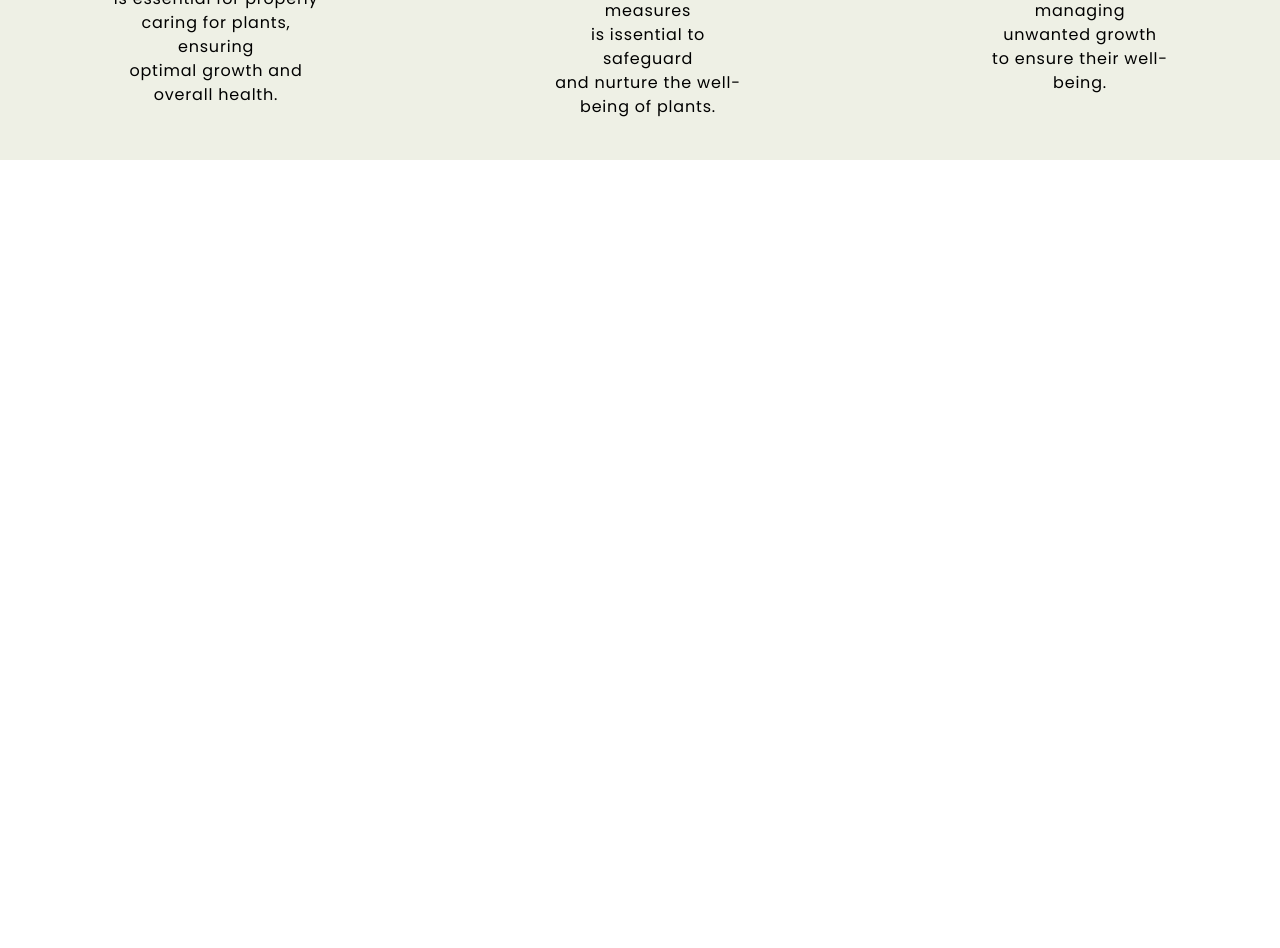
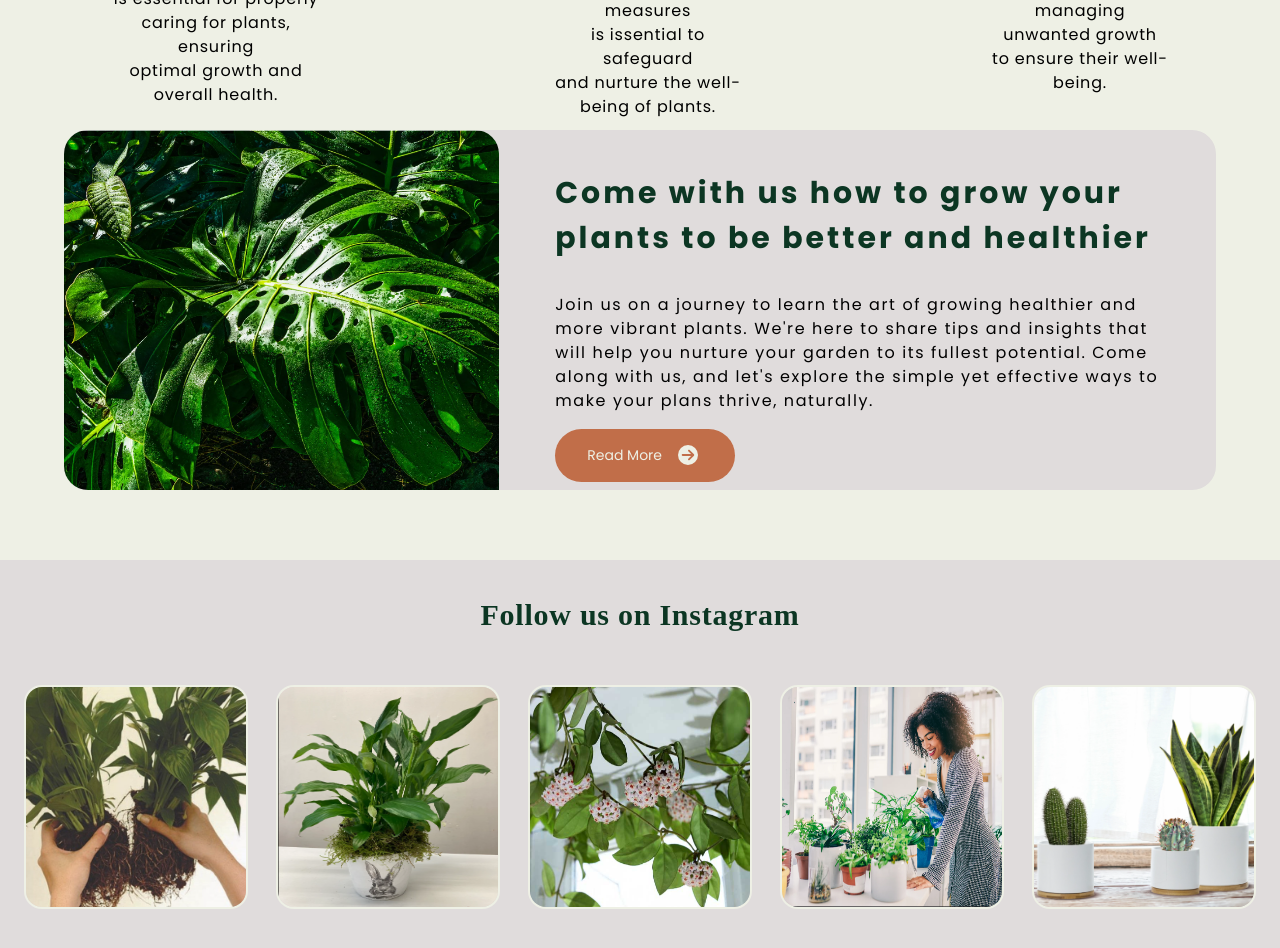
Before and after one commit to Seaaaany1804/Urban-Greenery, a React (Create React App) app: page / in a window 1280 px wide. Shown: the part 3040-3988 px from the top of the page. Before the commit the page ends 3200 px from the top, so only its background shows below. Built offline with nearby package versions, Linux system fonts and the light colour scheme; a web font is replaced by a local one.

Commit message:
Updated Half of BlogPage Responsive Design

```diff
--- a/src/pages/BlogPage.jsx
+++ b/src/pages/BlogPage.jsx
@@ -9,36 +9,35 @@ import { FaCircleArrowRight } from "react-icons/fa6";
 
 function BlogPage() {
   return (
-    <div className='hidden h-screen bg-white'>
+    <div className='h-screen bg-white'>
       <div className='h-3/6 bg-white'>
-        <div className='flex justify-center items-center h-full'>
-            <div className='flex w-[1200px] h-[400px] bg-gray rounded-3xl mt-[-100px]'>
+        <div className='flex flex-col justify-center items-center h-full'>
+            <div className='flex flex-col sm:flex-row w-[30%] h-[110%] sm:w-[90%] sm:h-[55%] md:h-[70%] lg:h-[90%] bg-gray rounded-3xl mt-[-100px]'>
                 <div>
-                    <img src={fullPlant} alt="Full Plants" className='h-[400px] rounded-l-3xl' />
+                    <img src={fullPlant} alt="Full Plants" className='lg:h-[100%] lg:w-[700px] sm:h-[100%] md:h-[100%] rounded-t-3xl sm:rounded-l-3xl' />
                 </div>
 
-                <div className='flex justify-center w-[70%] mt-8'>
-                    <div>
-                        <h1 className='text-primary tracking-widest font-bold font-poppins text-[30px]'>
-                            Come with us  how to grow your <br/> plants to
+                <div className='flex justify-center text-center w-[100%] mt-8 '>
+                    <div className='flex flex-col lg:items-start justify-center lg:w-[90%] px-[20px]'>
+                        <h1 className='text-center sm:text-start text-primary tracking-widest font-bold font-poppins lg:w-[80%] xl:w-[100%] text-[18px] lg:text-[30px]'>
+                            Come with us  how to grow your plants to
                         be better and healthier</h1>
                         <div className='mt-8'>
-                            <h1 className='font-poppins tracking-widest'> Join us on a journey to learn the art of growing healthier and <br/>
-                            more vibrant plants. We're here to share tips and insights that <br/>
-                            will help you nurture your garden to its fullest potential. Come <br/>
-                            along with us, and let's explore the simple yet effective ways to <br/>
+                            <h1 className='hidden xl:block font-poppins tracking-widest lg:text-start'> Join us on a journey to learn the art of growing healthier and
+                            more vibrant plants. We're here to share tips and insights that
+                            will help you nurture your garden to its fullest potential. Come
+                            along with us, and let's explore the simple yet effective ways to
                             make your plans thrive, naturally. </h1>
                         </div>
-                        <button type="button" className='flex items-center text-[14px] text-white font-poppins mt-8 bg-tertiary p-4 px-8 rounded-full'> Read More
+                        <div className='hidden sm:block'>
+                        <button type="button" className=' xl:mt-4 2xl:mt-8 flex items-center w-[180px] text-[14px] text-white font-poppins bg-tertiary p-4 px-8 rounded-full'> Read More
                             <FaCircleArrowRight className='ml-4 text-[20px] text-white '/>
                             </button>
+                        </div>
                     </div>
                 </div>
+            </div>
 
-
-
-
-            </div>
         </div>
       </div>
 
@@ -47,7 +46,7 @@ function BlogPage() {
             <h1 className='font-dm-serif text-primary text-[30px] pt-8 tracking-wide font-semibold text-center'> Follow us on Instagram </h1>
         </div>
 
-        <div className='flex justify-center items-center h-[40vh] space-x-8'>
+        <div className='flex flex-wrap justify-center items-center h-[40vh] space-x-8'>
             <img src={instaOne} alt="Instagram Pic1" className='w-[220px] h-[220px] rounded-2xl ring-2 ring-white'/>
             <img src={instaTwo} alt="Instagram Pic1" className='w-[220px] h-[220px] rounded-2xl ring-2 ring-white'/>
             <img src={instaThree} alt="Instagram Pic1" className='w-[220px] h-[220px] rounded-2xl ring-2 ring-white'/>
```
